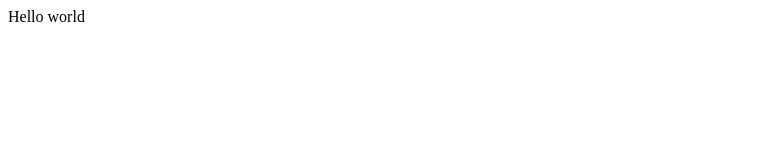
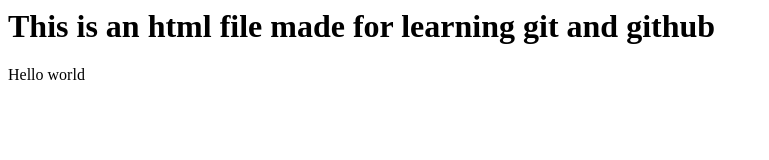
Before and after one commit to Lakshya-Sharma108/myCode-demo2, a plain HTML site: page index.html in a window 1280 px wide. Shown: the whole page, without its empty margins (0-769 px from the left). Drawn offline with Linux system fonts and the light colour scheme.

Commit message:
Add a heading in file

```diff
--- a/index.html
+++ b/index.html
@@ -1 +1,3 @@
+<h1>This is an html file made for learning git and github</h1>
+
 <p>Hello world</p>
```
